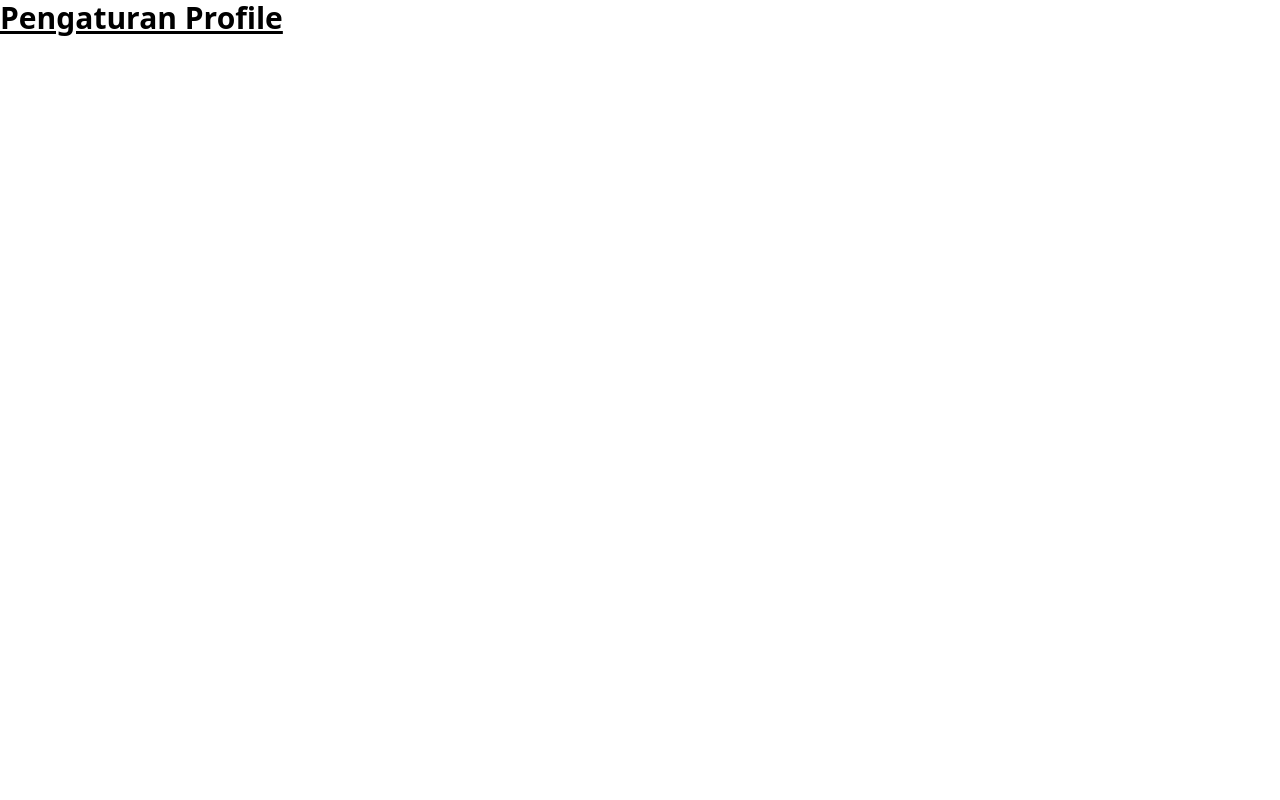
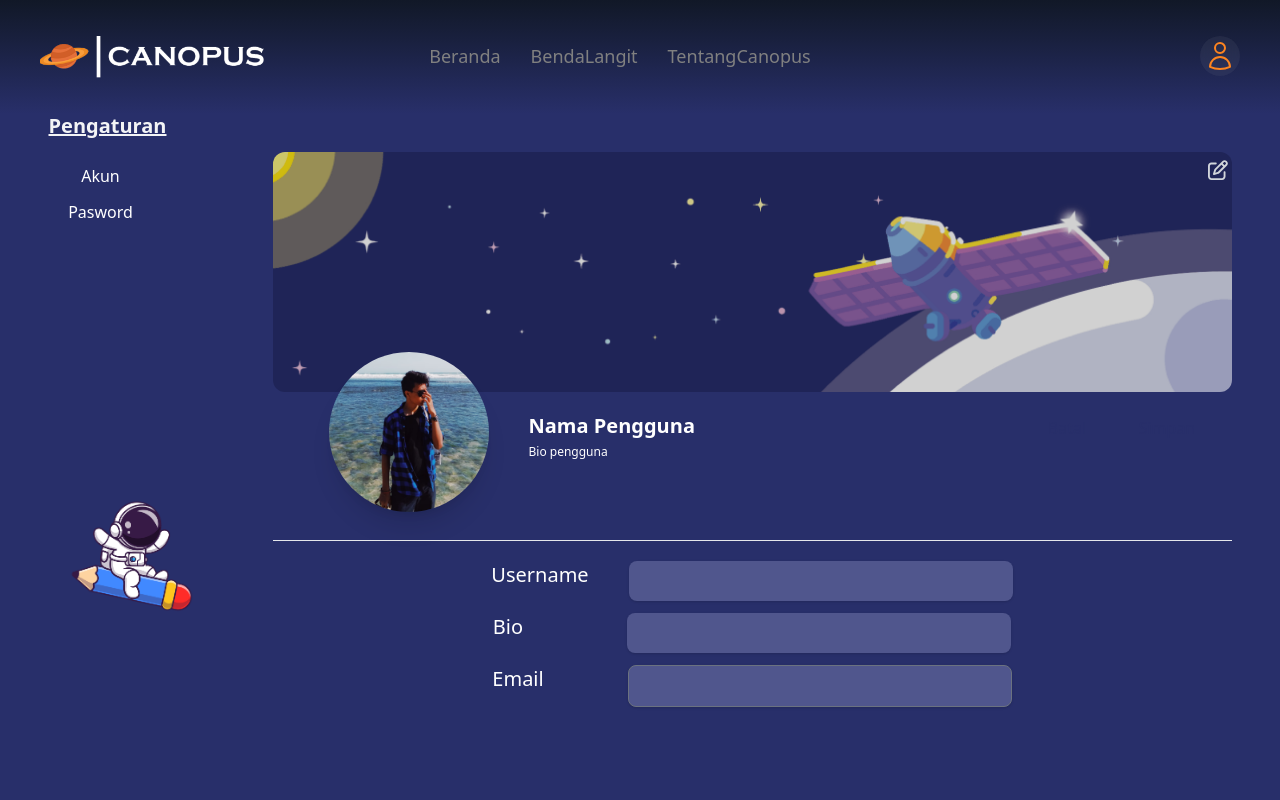
Before and after one commit to SaefulA0/canopus-web, a Next.js app: page /profile/pengaturanProfile in a window 1280 px wide. Shown: the top 800 px of the page. Built offline with nearby package versions, Linux system fonts and the light colour scheme.

Commit message:
halaman pengaturan profile (belum fix)

```diff
--- a/pages/profile/pengaturanProfile.js
+++ b/pages/profile/pengaturanProfile.js
@@ -1,3 +1,127 @@
-export default function PengaturanProfile() {
-  return <h1 className="text-3xl font-bold underline">Pengaturan Profile</h1>;
+import Image from "next/image";
+import Link from "next/link";
+import Layout from "../../components/layout";
+
+export default function pengaturanProfile() {
+  return (
+    <Layout title="Halaman Pengaturan Profile">
+      <main>
+        {/* Bagian tentang canopus */}
+        <section className="h-auto bg-mainColor py-28 px-10 justify-center">
+          <div className="flex flex-wrap justify-center">
+            {/* side bar */}
+            <div className="justify-center mr-12">
+              <h1 className="font-bold text-xl text-gray-100 title-font underline">Pengaturan</h1>
+                <div className="">
+                  <button className="py-1 rounded-lg w-24 ml-1 mt-5 block text-white hover:bg-opacity-90 hover:bg-[#FF9636] hover:shadow-lg">
+                    Akun
+                  </button>
+                  <button className="py-1 rounded-lg w-24 ml-1 mt-1 block text-white hover:bg-opacity-90 hover:bg-[#FF9636] hover:shadow-lg">
+                    Pasword
+                  </button>
+                </div>
+                <Image
+                      src="/imgs/astronout/astro1.png"
+                      alt="profile 1"
+                      width={300}
+                      height={300}
+                      priority
+                      className="w-44 h-44 sm:mt-60"
+                    />
+            </div>
+            {/* akhir side bar */}
+
+
+            {/* konten pengaturan */}
+            {/* bagian foto cover */}
+            <div className="">
+              <svg xmlns="http://www.w3.org/2000/svg" viewBox="0 0 512 512" className="fill-gray-300 h-5 w-5 absolute mr-12 mt-12 right-1">
+                <path d="M373.1 24.97C401.2-3.147 446.8-3.147 474.9 24.97L487 37.09C515.1 65.21 515.1 110.8 487 138.9L289.8 336.2C281.1 344.8 270.4 351.1 258.6 354.5L158.6 383.1C150.2 385.5 141.2 383.1 135 376.1C128.9 370.8 126.5 361.8 128.9 353.4L157.5 253.4C160.9 241.6 167.2 230.9 175.8 222.2L373.1 24.97zM440.1 58.91C431.6 49.54 416.4 49.54 407 58.91L377.9 88L424 134.1L453.1 104.1C462.5 95.6 462.5 80.4 453.1 71.03L440.1 58.91zM203.7 266.6L186.9 325.1L245.4 308.3C249.4 307.2 252.9 305.1 255.8 302.2L390.1 168L344 121.9L209.8 256.2C206.9 259.1 204.8 262.6 203.7 266.6zM200 64C213.3 64 224 74.75 224 88C224 101.3 213.3 112 200 112H88C65.91 112 48 129.9 48 152V424C48 446.1 65.91 464 88 464H360C382.1 464 400 446.1 400 424V312C400 298.7 410.7 288 424 288C437.3 288 448 298.7 448 312V424C448 472.6 408.6 512 360 512H88C39.4 512 0 472.6 0 424V152C0 103.4 39.4 64 88 64H200z"/></svg>
+                  <Image
+                      src="/imgs/developer/dafa.png"
+                      alt="profile 1"
+                      width={300}
+                      height={300}
+                      priority
+                      className="w-40 h-40 absolute mt-60 ml-14 rounded-full shadow-xl"
+                    />
+                    <Image
+                      src="/imgs/backgroundProfile/bg-profile1.png"
+                      alt="profile 1"
+                      width={967}
+                      height={242}
+                      priority
+                      className="w-auto h-60 mt-10 rounded-xl"
+                    />
+                    {/* akhir foto cover */}
+
+              {/* bagian header informasi akun */}
+              <div className="border-b">
+                <div className="flex flex-wrap mt-5">
+                  <h1 className="font-bold text-xl pl-64 text-white">Nama Pengguna</h1>
+                    <div className="flex flex-wrap ml-80">
+                      <button className="py-1 rounded-lg w-24 ml-1 block text-mainColor hover:bg-opacity-90 hover:text-white hover:bg-[#FF9636] hover:shadow-lg">
+                        Batal
+                      </button>
+                      <button className="py-1 rounded-lg w-24 ml-1 block text-mainColor hover:bg-opacity-90 hover:text-white hover:bg-[#FF9636] hover:shadow-lg">
+                        Simpan
+                      </button>
+                    </div>
+                </div>
+                <h1 className="text-xs pl-64 pb-20 text-white">Bio pengguna</h1>
+              </div>
+              {/* akhir header informasi akun */}
+
+              {/* isian informasi akun */}
+              <div className="">
+                <div className="mt-5 items-center">
+                  {/* inputan username */}
+                  <div className="flex flex-wrap justify-center">
+                    <h1 className="text-white text-xl mr-9">Username</h1>
+                      <label for="Username">
+                        <input
+                          name="username"
+                          type="username"
+                          id="username"
+                          className="py-2 px-2 ml-1 w-96 rounded-lg bg-thirdColor shadow text-white border-grey"
+                          />
+                      </label>
+                  </div>
+
+                  {/* inputan bio */}
+                  <div className="flex flex-wrap justify-center mt-3">
+                    <h1 className="text-white text-xl mr-24">Bio</h1>
+                      <label for="Bio">
+                        <input
+                          name="bio"
+                          type="bio"
+                          id="bio"
+                          className="py-2 px-2 ml-2 w-96 rounded-lg bg-thirdColor shadow text-white border-grey"
+                          />
+                      </label>
+                  </div>
+
+                  {/* inputan email */}
+                  <div className="flex flex-wrap justify-center mt-3">
+                    <h1 className="text-white text-xl mr-20">Email</h1>
+                      <label for="Email">
+                        <input
+                          name="email"
+                          type="email"
+                          id="email"
+                          className="py-2 px-2 ml-1 w-96 rounded-lg bg-thirdColor shadow text-white border-grey"
+                        />
+                      </label>
+                  </div>
+                </div>
+              </div>
+              {/* akhir isian informasi akun */}
+            </div>
+            {/* akhir konten pengaturan */}
+          </div>
+        </section>
+        {/* akhir bagian tentang canopus */}
+      </main>
+    </Layout>
+  );
 }
--- a/pages/tentangCanopus.js
+++ b/pages/tentangCanopus.js
@@ -2,7 +2,7 @@ import Image from "next/image";
 import Link from "next/link";
 import Layout from "../components/layout";
 
-export default function Beranda() {
+export default function tentangCanopus() {
   return (
     <Layout title="Halaman Tentang">
       <main>
@@ -30,7 +30,7 @@ export default function Beranda() {
             <div className="p-3 justify-center text-center flex flex-wrap md:flex-nowrap gap-5 md:gap-16 items-center ">
             <Image
                   src="/imgs/astronout/astro1.png"
-                  alt="Astro 5"
+                  alt="Astro 1"
                   width={150}
                   height={150}
                   priority
@@ -45,7 +45,7 @@ export default function Beranda() {
               </p>
               <Image
                   src="/imgs/astronout/astro2.png"
-                  alt="Astro 5"
+                  alt="Astro 2"
                   width={150}
                   height={150}
                   priority
@@ -70,7 +70,7 @@ export default function Beranda() {
               <div className="bg-black flex flex-wrap rounded-xl bg-opacity-50 w-96 h-auto text-center item-center p-6">
               <Image
                   src="/imgs/developer/dafa.png"
-                  alt="Astro 4"
+                  alt="photo profile 1"
                   width={150}
                   height={150}
                   priority
@@ -100,7 +100,7 @@ export default function Beranda() {
               <div className="bg-black flex flex-wrap rounded-xl bg-opacity-50 w-96 h-auto text-center item-center p-6">
                 <Image
                     src="/imgs/developer/saeful.png"
-                    alt="Astro 4"
+                    alt="photo profile 2"
                     width={150}
                     height={150}
                     priority
@@ -130,7 +130,7 @@ export default function Beranda() {
               <div className="bg-black flex flex-wrap rounded-xl bg-opacity-50 w-96 h-auto text-center item-center p-6">
                 <Image
                     src="/imgs/developer/fauzi.png"
-                    alt="Astro 4"
+                    alt="photo profile 3"
                     width={150}
                     height={150}
                     priority
@@ -160,7 +160,7 @@ export default function Beranda() {
               <div className="bg-black flex flex-wrap rounded-xl bg-opacity-50 w-96 h-auto text-center item-center p-6">
                 <Image
                     src="/imgs/developer/ikhsan.png"
-                    alt="Astro 4"
+                    alt="photo profile 4"
                     width={150}
                     height={150}
                     priority
@@ -190,7 +190,7 @@ export default function Beranda() {
               <div className="bg-black flex flex-wrap rounded-xl bg-opacity-50 w-96 h-auto text-center item-center p-6">
                 <Image
                     src="/imgs/developer/arif.png"
-                    alt="Astro 4"
+                    alt="photo profile 5"
                     width={150}
                     height={150}
                     priority
@@ -230,7 +230,7 @@ export default function Beranda() {
               <div className="flex flex-wrap justify-center mt-14">
               <Image
                     src="/imgs/astronout/astro10.png"
-                    alt="Astro 4"
+                    alt="Astro 3"
                     width={150}
                     height={150}
                     priority
@@ -246,7 +246,7 @@ export default function Beranda() {
                   />
               <Image
                     src="/imgs/lainnya/nasa.png"
-                    alt="Astro 4"
+                    alt="Astro 5"
                     width={150}
                     height={150}
                     priority
@@ -254,7 +254,7 @@ export default function Beranda() {
                   />
               <Image
                     src="/imgs/astronout/astro4.png"
-                    alt="Astro 4"
+                    alt="Astro 6"
                     width={150}
                     height={150}
                     priority
```
